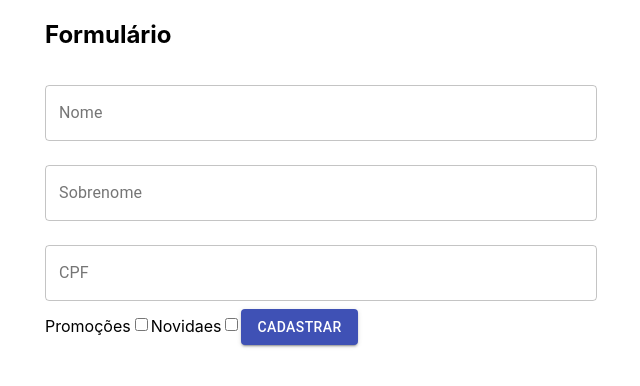
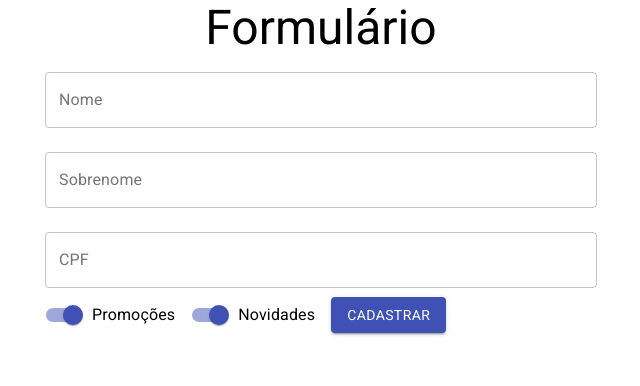
Before and after one commit to devHikary/react_functionComp, a React (Create React App) app in the folder func-compo/: page / in a window 1280 px wide. Shown: the top 386 px of the page, without its empty margins (319-959 px from the left). Built offline with nearby package versions, Linux system fonts and the light colour scheme.

Commit message:
Aula 2.5 Typography e Switch

```diff
--- a/func-compo/src/App.js
+++ b/func-compo/src/App.js
@@ -1,7 +1,8 @@
-import { Container } from '@material-ui/core';
+import { Container, Typography } from '@material-ui/core';
 import React, { Component } from 'react';
 import './App.css';
 import FormularioCadastro from './components/FormularioCadastro/FormularioCadastro';
+import 'fontsource-roboto';
 
 class App extends Component {
   render() {
@@ -10,7 +11,9 @@ class App extends Component {
         component="article"
         maxWidth="sm"
       >
-        <h1>Formulário</h1>
+        <Typography
+          variant="h3" align="center" component="h1"
+        >Formulário</Typography >
         <FormularioCadastro />
       </Container>
     );
--- a/func-compo/src/components/FormularioCadastro/FormularioCadastro.jsx
+++ b/func-compo/src/components/FormularioCadastro/FormularioCadastro.jsx
@@ -1,28 +1,43 @@
 import React from 'react';
-import Button from "@material-ui/core/Button";
-import TextField from "@material-ui/core/TextField";
+import { Button, FormControlLabel, Switch, TextField } from '@material-ui/core';
 
 function FormularioCadastro() {
   return (
     <form>
       <TextField margin="normal"
-      id="nome" label="Nome" variant="outlined" fullWidth="true"/>
+        id="nome" label="Nome" variant="outlined" fullWidth="true" />
 
       <TextField margin="normal"
-      id="sobrenome" label="Sobrenome" variant="outlined" fullWidth="true"/>
+        id="sobrenome" label="Sobrenome" variant="outlined" fullWidth="true" />
 
       <TextField margin="normal"
-      id="cpf" label="CPF" variant="outlined" fullWidth="true"/>
+        id="cpf" label="CPF" variant="outlined" fullWidth="true" />
 
-      <label>Promoções</label>
-      <input type="checkbox"/>
+      <FormControlLabel
+        control={
+          <Switch
+            defaultChecked
+            color="primary"
+            name="promocoes"
+          />
+        }
+        label="Promoções"
+      />
 
-      <label>Novidaes</label>
-      <input type="checkbox"/>
+      <FormControlLabel
+        control={
+          <Switch
+            defaultChecked
+            color="primary"
+            name="novidades"
+          />
+        }
+        label="Novidades"
+      />
 
       <Button
-      variant="contained" color="primary"
-      type="submit">Cadastrar</Button>
+        variant="contained" color="primary"
+        type="submit">Cadastrar</Button>
     </form>
   );
 
```
